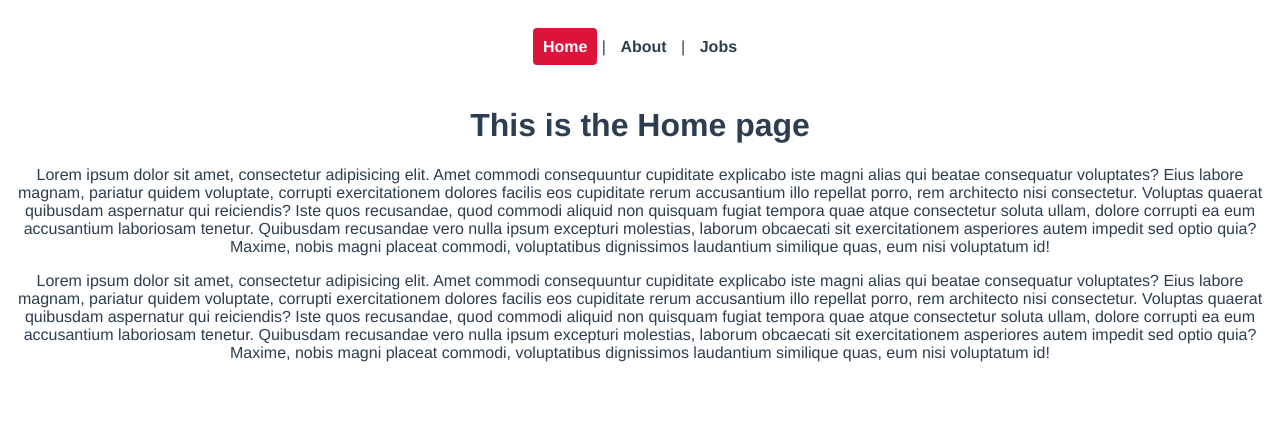
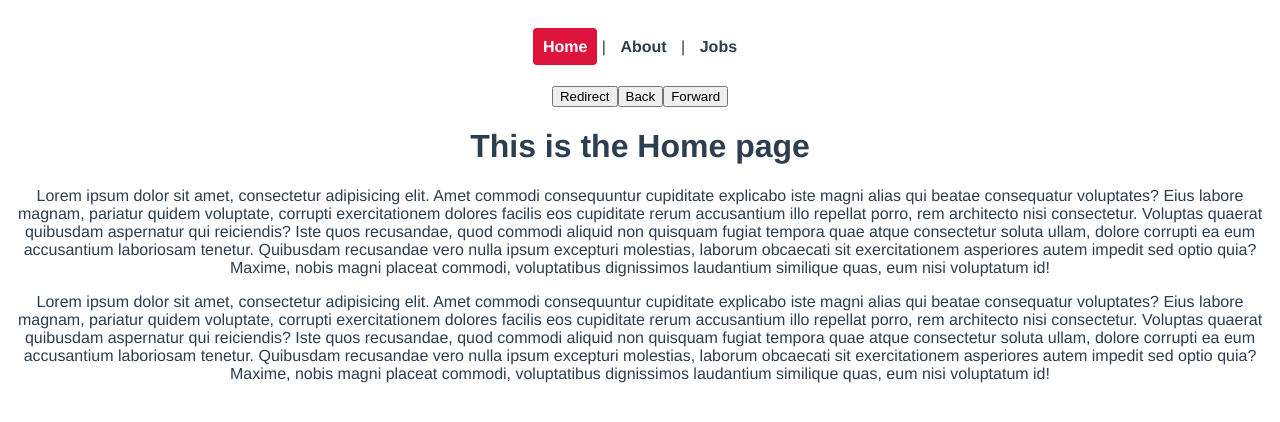
Before and after one commit to vanheaven-ui/vue-router, a Vue app: page / in a window 1280 px wide. Shown: the top 422 px of the page. Built offline with nearby package versions, Linux system fonts and the light colour scheme.

Commit message:
Add programmatic redirecting using

```diff
--- a/src/App.vue
+++ b/src/App.vue
@@ -4,9 +4,28 @@
     <router-link :to="{ name: 'About' }">About</router-link> |
     <router-link :to="{ name: 'Jobs' }">Jobs</router-link>
   </div>
+
+  <button @click="redirect">Redirect</button>
+  <button @click="back">Back</button>
+  <button @click="forward">Forward</button>
   <router-view />
 </template>
 
+<script>
+export default {
+  methods: {
+    redirect() {
+      this.$router.push({ name: "Home" });
+    },
+    back() {
+      this.$router.go(-1);
+    },
+    forward() {
+      this.$router.go(1);
+    },
+  },
+};
+</script>
 <style>
 #app {
   font-family: Avenir, Helvetica, Arial, sans-serif;
```
